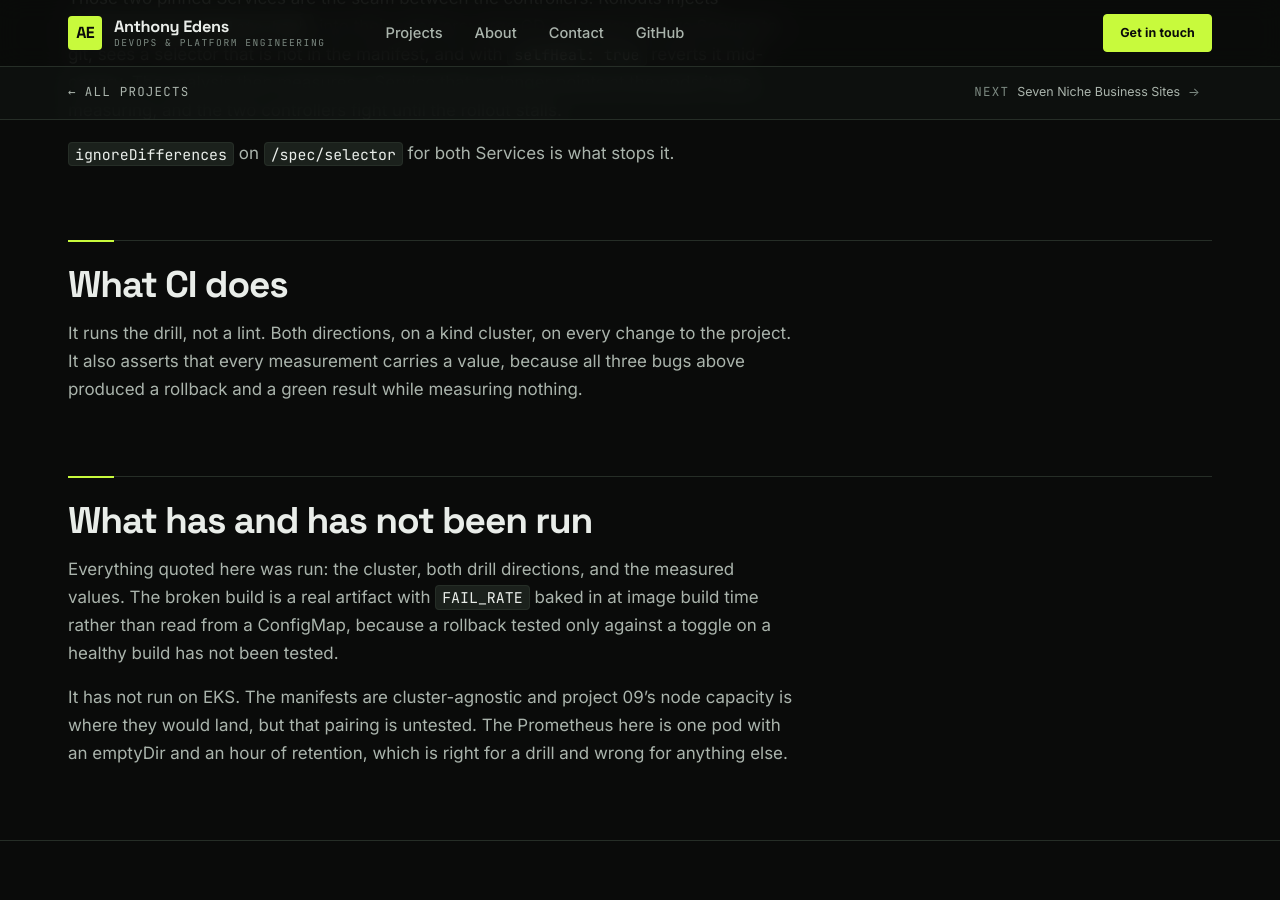
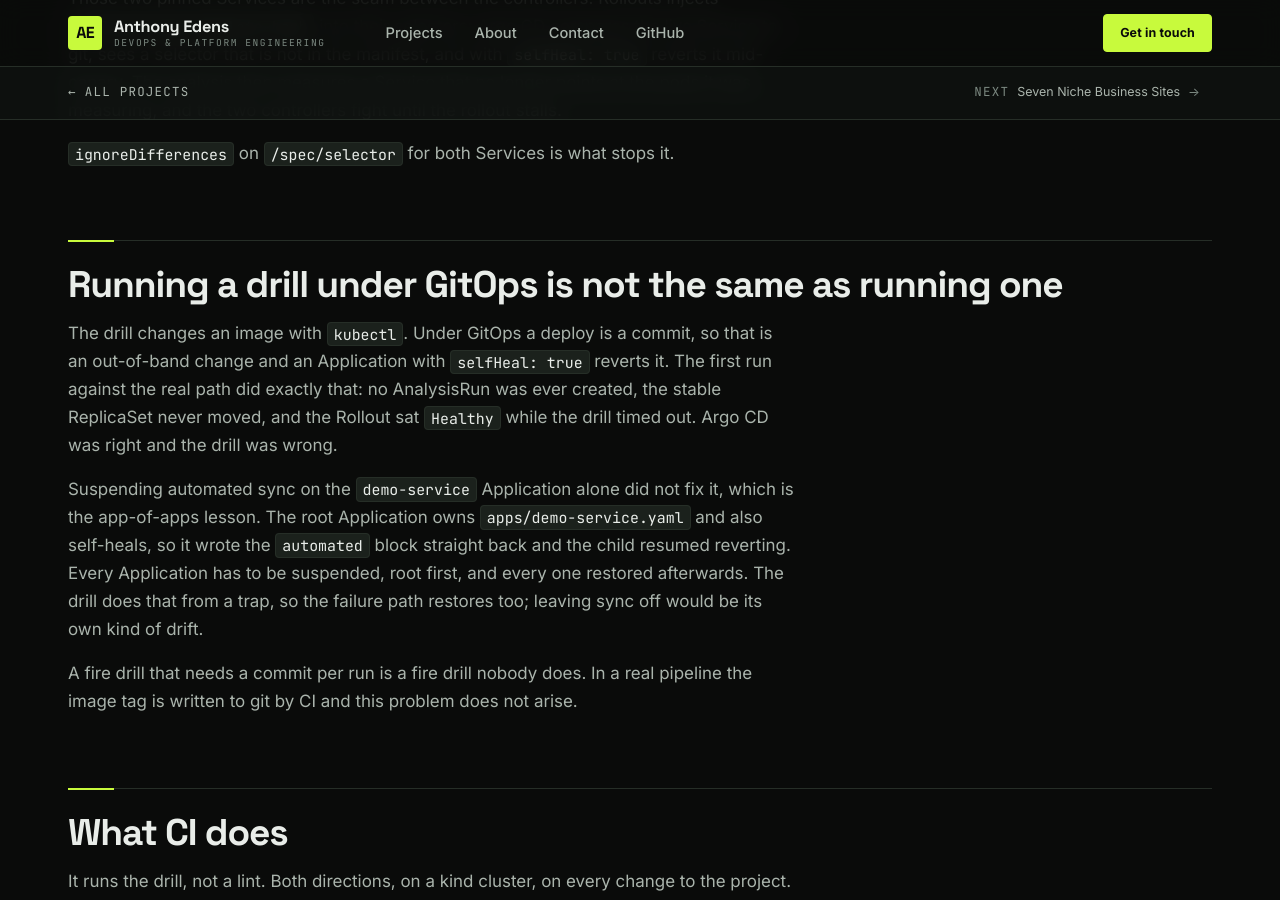
Before and after one commit to tedens/devops-portfolio, a Jekyll site: the page built from docs/projects/16-gitops-delivery.md, in a window 1280 px wide and 900 px high, scrolled down 4106 px. Built offline with Jekyll 4.4.1, drawn with Linux system fonts in a browser that asks for light colours.

Commit message:
Make the rollback drill work with Argo CD managing the cluster
Running the drill against the real GitOps path, rather than --local, it did
nothing at all: no AnalysisRun was created, the stable ReplicaSet never
moved, and the Rollout sat Healthy until the drill timed out.

The drill changes an image with kubectl. Under GitOps a deploy is a commit,
so that is an out-of-band change and selfHeal reverts it. Argo CD was right
and the drill was wrong.

Suspending automated sync on the demo-service Application alone did not fix
it, which is the app-of-apps part. The root Application owns
apps/demo-service.yaml and self-heals too, so it wrote the automated block
back and the child resumed reverting. Every Application is now suspended,
root first, and every one restored from a trap so the failure path restores
as well; leaving sync off would be its own drift.

With that, both directions pass under Argo CD. Broken: measured 0.403 and
0.399 against a FAIL_RATE of 0.6, aborted, stable untouched, 20/20 still
serving. Healthy: five successful measurements, promoted.

Also fixed a silent check of my own. The "is anything still serving" probe
sent its output to /dev/null, so a probe that failed to schedule printed
nothing and read as a pass. It now reports explicitly and says "unknown"
rather than staying quiet, because silence is the one result this script
must never treat as success.

CI's gitops-path job runs the drill too, and asserts automated sync was put
back afterwards. A drill that leaves auto-sync off has switched off the
thing the project is about.

Co-Authored-By: Claude Opus 5 <noreply@anthropic.com>

```diff
--- a/docs/projects/16-gitops-delivery.md
+++ b/docs/projects/16-gitops-delivery.md
@@ -153,6 +153,27 @@ controllers fight until the rollout stalls.
 
 `ignoreDifferences` on `/spec/selector` for both Services is what stops it.
 
+## Running a drill under GitOps is not the same as running one
+
+The drill changes an image with `kubectl`. Under GitOps a deploy is a commit,
+so that is an out-of-band change and an Application with `selfHeal: true`
+reverts it. The first run against the real path did exactly that: no
+AnalysisRun was ever created, the stable ReplicaSet never moved, and the
+Rollout sat `Healthy` while the drill timed out. Argo CD was right and the
+drill was wrong.
+
+Suspending automated sync on the `demo-service` Application alone did not
+fix it, which is the app-of-apps lesson. The root Application owns
+`apps/demo-service.yaml` and also self-heals, so it wrote the `automated`
+block straight back and the child resumed reverting. Every Application has
+to be suspended, root first, and every one restored afterwards. The drill
+does that from a trap, so the failure path restores too; leaving sync off
+would be its own kind of drift.
+
+A fire drill that needs a commit per run is a fire drill nobody does. In a
+real pipeline the image tag is written to git by CI and this problem does not
+arise.
+
 ## What CI does
 
 It runs the drill, not a lint. Both directions, on a kind cluster, on every
```
Also changed, not shown: .github/workflows/gitops.yml, 16-gitops-delivery/README.md, 1 other file.
